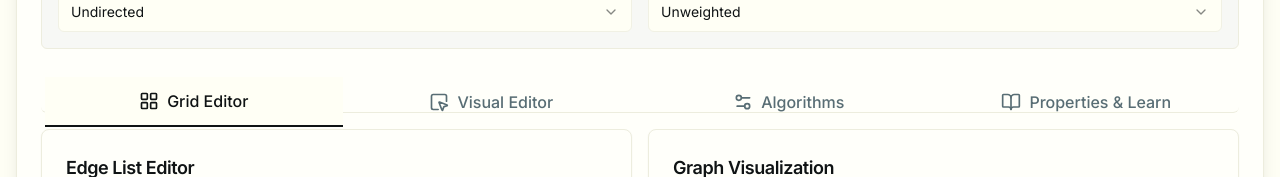
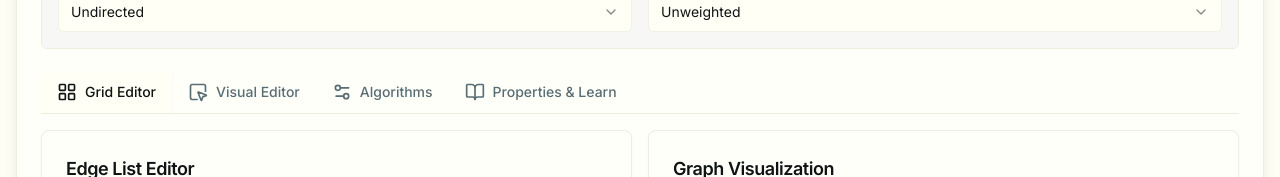
Before and after one commit to Eavyjr/Math-Verse, a Next.js app: page /operations/graph-theory in a window 1280 px wide. Shown: the part 369-546 px from the top of the page. Built offline with nearby package versions, Linux system fonts and the light colour scheme; no server answers; what @genkit-ai/googleai, genkit would draw is missing.

Commit message:
In the graph theory page, make the options horizontally scrollable in po

```diff
--- a/src/app/operations/graph-theory/page.tsx
+++ b/src/app/operations/graph-theory/page.tsx
@@ -23,7 +23,7 @@ import {
   AlertTriangle,
   SearchCheck,
   Route,
-  SquareMousePointer, // Changed from MousePointerSquare based on previous successful fix for another component
+  SquareMousePointer,
 } from 'lucide-react';
 import { Button } from '@/components/ui/button';
 import { Card, CardContent, CardHeader, CardTitle, CardDescription, CardFooter } from '@/components/ui/card';
@@ -165,7 +165,7 @@ export default function GraphTheoryPage() {
 
     setRfNodesState(newRfNodesData);
     setRfEdgesState(newRfEdgesData);
-  }, [nodes, edges, isDirected, isWeighted, setRfNodesState, setRfEdgesState]); // Corrected dependency array
+  }, [nodes, edges, isDirected, isWeighted, setRfNodesState, setRfEdgesState]);
 
   useEffect(() => {
     if (nodes.length === 0) { setAdjacencyMatrix([]); return; }
@@ -232,7 +232,7 @@ export default function GraphTheoryPage() {
       }
       return { ...e, style: isPathEdge ? highlightedEdgeStyle : defaultEdgeStyle, animated: isPathEdge || (isDirected && e.source !== e.target && !isPathEdge) };
     }));
-  }, [isDirected, setRfNodesState, setRfEdgesState]); // Removed stable style consts from deps
+  }, [isDirected, setRfNodesState, setRfEdgesState]);
 
   const clearAllAlgorithmVisuals = useCallback(() => {
     setFoundPathBFS(null); setErrorBFS(null); setStartNodeBFS(''); setEndNodeBFS('');
@@ -544,7 +544,14 @@ export default function GraphTheoryPage() {
         <CardContent className="p-6 space-y-6">
           <div className="grid grid-cols-1 md:grid-cols-2 gap-4 mb-6 p-4 border rounded-md bg-secondary/30"><div><Label className="block text-md font-semibold text-foreground mb-1">Graph Type</Label><Select value={isDirected ? "directed" : "undirected"} onValueChange={(val) => setIsDirected(val === "directed")}><SelectTrigger className="w-full"><SelectValue placeholder="Select graph directionality" /></SelectTrigger><SelectContent><SelectItem value="undirected">Undirected</SelectItem><SelectItem value="directed">Directed</SelectItem></SelectContent></Select></div><div><Label className="block text-md font-semibold text-foreground mb-1">Edge Weight</Label><Select value={isWeighted ? "weighted" : "unweighted"} onValueChange={(val) => { setIsWeighted(val === "weighted"); if (val === "unweighted") setNewEdgeWeight(''); }}><SelectTrigger className="w-full"><SelectValue placeholder="Select edge weight type" /></SelectTrigger><SelectContent><SelectItem value="unweighted">Unweighted</SelectItem><SelectItem value="weighted">Weighted</SelectItem></SelectContent></Select></div></div>
           <Tabs defaultValue="grid-editor" className="w-full">
-            <TabsList className="grid w-full grid-cols-2 md:grid-cols-4 sticky top-[calc(var(--header-height,60px)+1px)] z-10 bg-card border-b"><TabsTrigger value="grid-editor" className="py-3 text-md data-[state=active]:border-b-2 data-[state=active]:border-primary data-[state=active]:text-primary data-[state=active]:shadow-none rounded-none"><LayoutGrid className="mr-2 h-5 w-5" /> Grid Editor</TabsTrigger><TabsTrigger value="canvas-editor" className="py-3 text-md data-[state=active]:border-b-2 data-[state=active]:border-primary data-[state=active]:text-primary data-[state=active]:shadow-none rounded-none"><SquareMousePointer className="mr-2 h-5 w-5" /> Visual Editor</TabsTrigger><TabsTrigger value="algorithms" className="py-3 text-md data-[state=active]:border-b-2 data-[state=active]:border-primary data-[state=active]:text-primary data-[state=active]:shadow-none rounded-none"><Settings2 className="mr-2 h-5 w-5" /> Algorithms</TabsTrigger><TabsTrigger value="properties" className="py-3 text-md data-[state=active]:border-b-2 data-[state=active]:border-primary data-[state=active]:text-primary data-[state=active]:shadow-none rounded-none"><BookOpen className="mr-2 h-5 w-5" /> Properties & Learn</TabsTrigger></TabsList>
+            <div className="overflow-x-auto no-scrollbar border-b bg-card">
+                <TabsList className="inline-flex w-full min-w-max justify-start rounded-none bg-transparent p-0">
+                    <TabsTrigger value="grid-editor" className="whitespace-nowrap rounded-none border-b-2 border-transparent bg-transparent px-4 py-3 text-sm font-medium text-muted-foreground data-[state=active]:border-primary data-[state=active]:text-foreground data-[state=active]:shadow-sm"><LayoutGrid className="mr-2 h-5 w-5" /> Grid Editor</TabsTrigger>
+                    <TabsTrigger value="canvas-editor" className="whitespace-nowrap rounded-none border-b-2 border-transparent bg-transparent px-4 py-3 text-sm font-medium text-muted-foreground data-[state=active]:border-primary data-[state=active]:text-foreground data-[state=active]:shadow-sm"><SquareMousePointer className="mr-2 h-5 w-5" /> Visual Editor</TabsTrigger>
+                    <TabsTrigger value="algorithms" className="whitespace-nowrap rounded-none border-b-2 border-transparent bg-transparent px-4 py-3 text-sm font-medium text-muted-foreground data-[state=active]:border-primary data-[state=active]:text-foreground data-[state=active]:shadow-sm"><Settings2 className="mr-2 h-5 w-5" /> Algorithms</TabsTrigger>
+                    <TabsTrigger value="properties" className="whitespace-nowrap rounded-none border-b-2 border-b-transparent bg-transparent px-4 py-3 text-sm font-medium text-muted-foreground data-[state=active]:border-primary data-[state=active]:text-foreground data-[state=active]:shadow-sm"><BookOpen className="mr-2 h-5 w-5" /> Properties & Learn</TabsTrigger>
+                </TabsList>
+            </div>
             <TabsContent value="grid-editor" className="mt-4 min-h-[600px] space-y-4"><div className="grid grid-cols-1 md:grid-cols-2 gap-4 h-full md:min-h-[calc(100vh-var(--header-height,60px)-250px)]"><div className="md:col-span-1 h-full min-h-[400px] md:min-h-0">{renderEdgeInputTable()}</div><div className="md:col-span-1 h-full min-h-[400px] md:min-h-0">{renderGraphVisualization()}</div><div className="md:col-span-1 h-full min-h-[300px] md:min-h-0">{renderAdjacencyMatrix()}</div><div className="md:col-span-1 h-full min-h-[300px] md:min-h-0">{renderIncidenceMatrix()}</div></div>{renderGraphProperties()}</TabsContent>
             <TabsContent value="canvas-editor" className="mt-4 min-h-[600px]">{renderVisualEditorTab()}</TabsContent>
             <TabsContent value="algorithms" className="mt-4 min-h-[600px]">{renderAlgorithmsTab()}</TabsContent>
```
